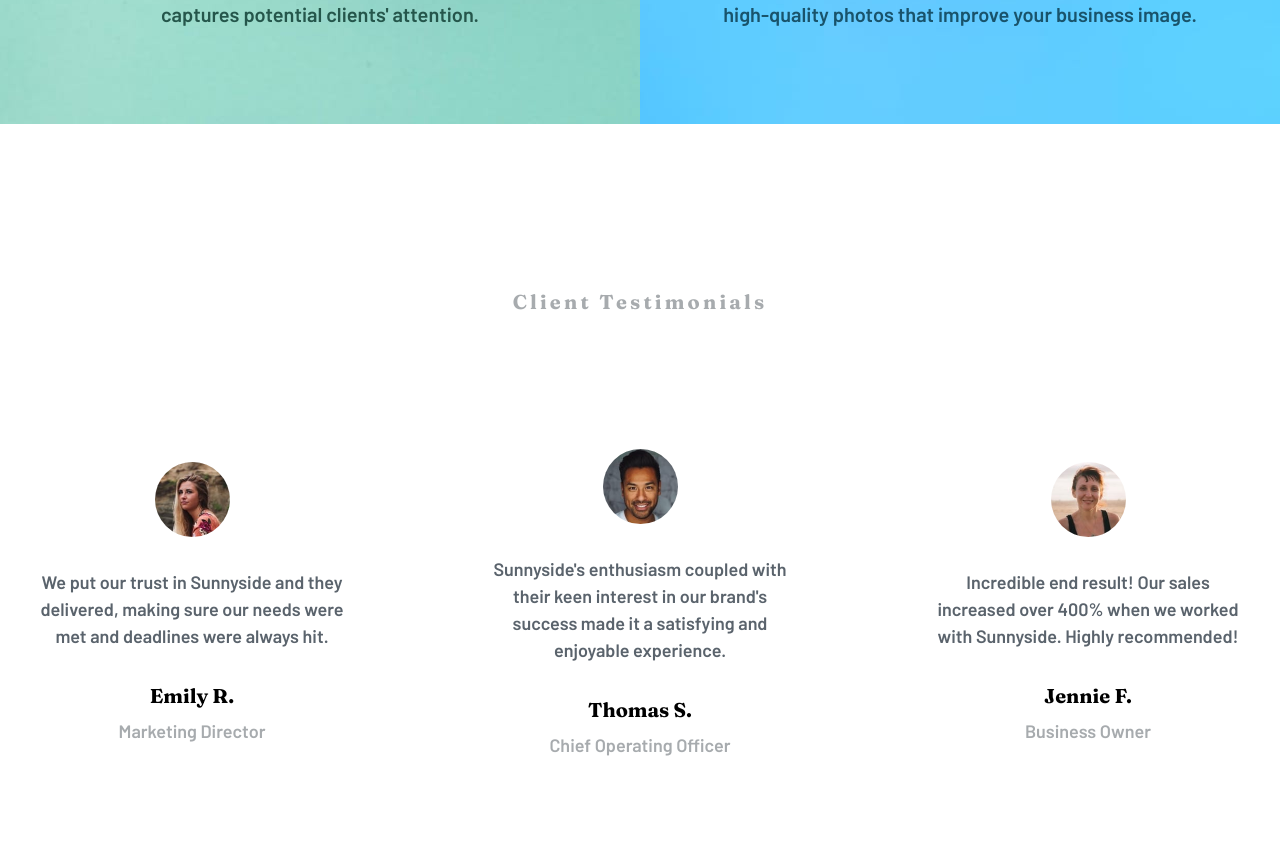
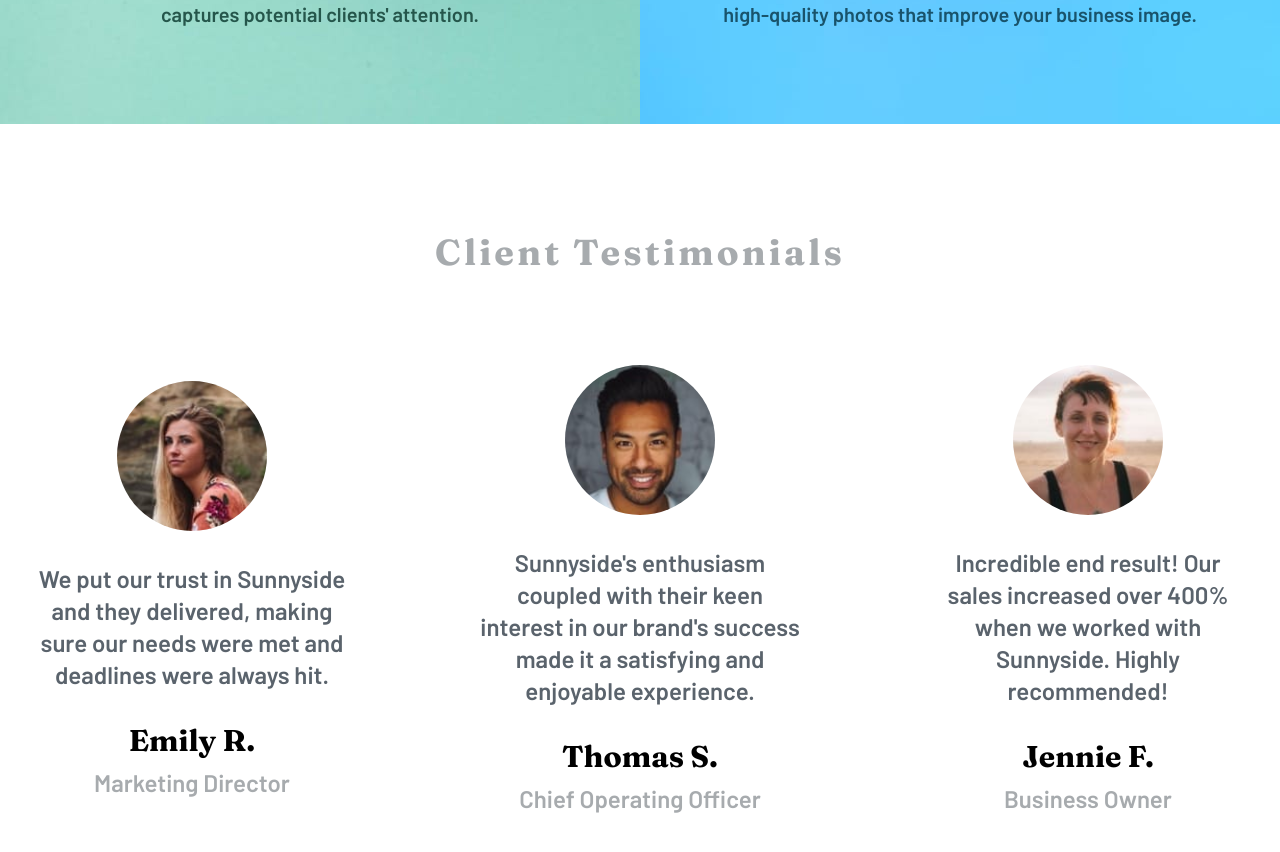
Before and after one commit to ronaldlamdev/sunnyside-react-typescript, a React (Vite) app: page / in a window 1280 px wide. Shown: the part 2183-3035 px from the top of the page. Built offline with nearby package versions, Linux system fonts and the light colour scheme.

Commit message:
styled testimonials component for larger screen sizes

```diff
--- a/src/assets/components/TestimonialCard.tsx
+++ b/src/assets/components/TestimonialCard.tsx
@@ -8,13 +8,13 @@ type CardProp = {
 const TestimonialCard = ({pfp, quote, name, position}:CardProp) => {
   return (
     <div className='flex flex-col items-center text-center gap-8'>
-      <img className='rounded-full w-[75px] h-[75px]' src={pfp} alt={name} />
-      <p className='font-["Barlow"] text-[#5a636c] px-8'>
+      <img className='rounded-full w-[75px] min-[565px]:w-[100px] h-[75px] min-[565px]:h-[100px] lg:w-[150px] lg:h-[150px]' src={pfp} alt={name} />
+      <p className='font-["Barlow"] text-[#5a636c] min-[565px]:text-xl lg:text-2xl px-8 md:px-20 lg:px-8'>
         {quote}
       </p>
       <div>
-        <h1 className='font-["Fraunces"] text-xl mb-2'>{name}</h1>
-        <h2 className='font-["Barlow"] text-[#a7abae]'>{position}</h2>
+        <h1 className='font-["Fraunces"] text-xl min-[565px]:text-2xl lg:text-3xl mb-2'>{name}</h1>
+        <h2 className='font-["Barlow"] text-[#a7abae] min-[565px]:text-xl lg:text-2xl'>{position}</h2>
       </div>
     </div>
   )
--- a/src/assets/components/Testimonials.tsx
+++ b/src/assets/components/Testimonials.tsx
@@ -3,8 +3,8 @@ import { testimonials } from '../data/data';
 
 const Testimonials = () => {
   return (
-    <div className="w-full flex flex-col h-screen lg:justify-evenly items-center py-8">
-      <h1 className='font-["Fraunces"] text-[#a7abae] text-xl tracking-[.2rem] px-8'>
+    <div className="w-full flex flex-col h-screen lg:justify-evenly items-center py-4">
+      <h1 className='font-["Fraunces"] text-[#a7abae] text-xl lg:text-4xl tracking-[.2rem] px-8 min-[1709px]:mt-48'>
         Client Testimonials
       </h1>
       <div className="flex pt-20 lg:pt-0 flex-col items-center gap-16 lg:grid lg:grid-cols-3">
```
